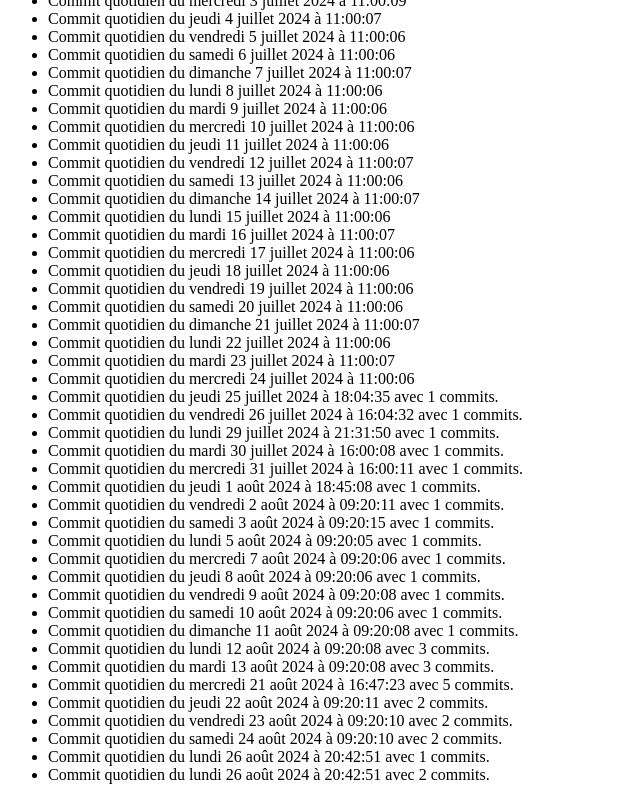
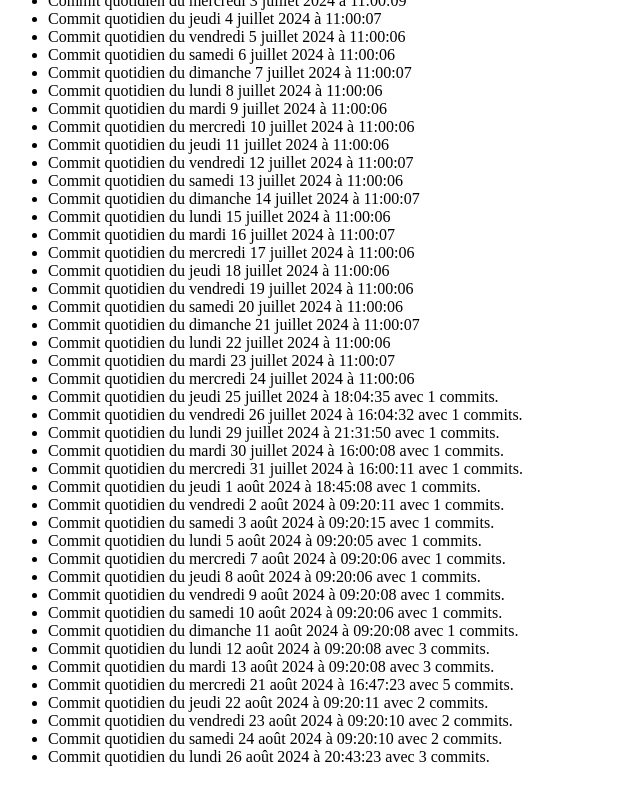
Before and after one commit to Reisorel/autocommit_bot, a website: page index.html in a window 1280 px wide. Shown: the part 1064-1864 px from the top of the page, without its empty margins (0-640 px from the left). Drawn offline with Linux system fonts and the light colour scheme.

Commit message:
Commit quotidien du lundi 26 août 2024 à 20:43:23 avec 3 commits.

```diff
--- a/index.html
+++ b/index.html
@@ -200,9 +200,7 @@
 
 <li>Commit quotidien du samedi 24 août 2024 à 09:20:10 avec 2 commits.</li>
 
-<li>Commit quotidien du lundi 26 août 2024 à 20:42:51 avec 1 commits.</li>
-
-<li>Commit quotidien du lundi 26 août 2024 à 20:42:51 avec 2 commits.</li>
+<li>Commit quotidien du lundi 26 août 2024 à 20:43:23 avec 3 commits.</li>
 
 </ul>
   <script src="generate_commit.js"></script>
@@ -226,4 +224,5 @@
 
 
 
+
 </body></html>
```
